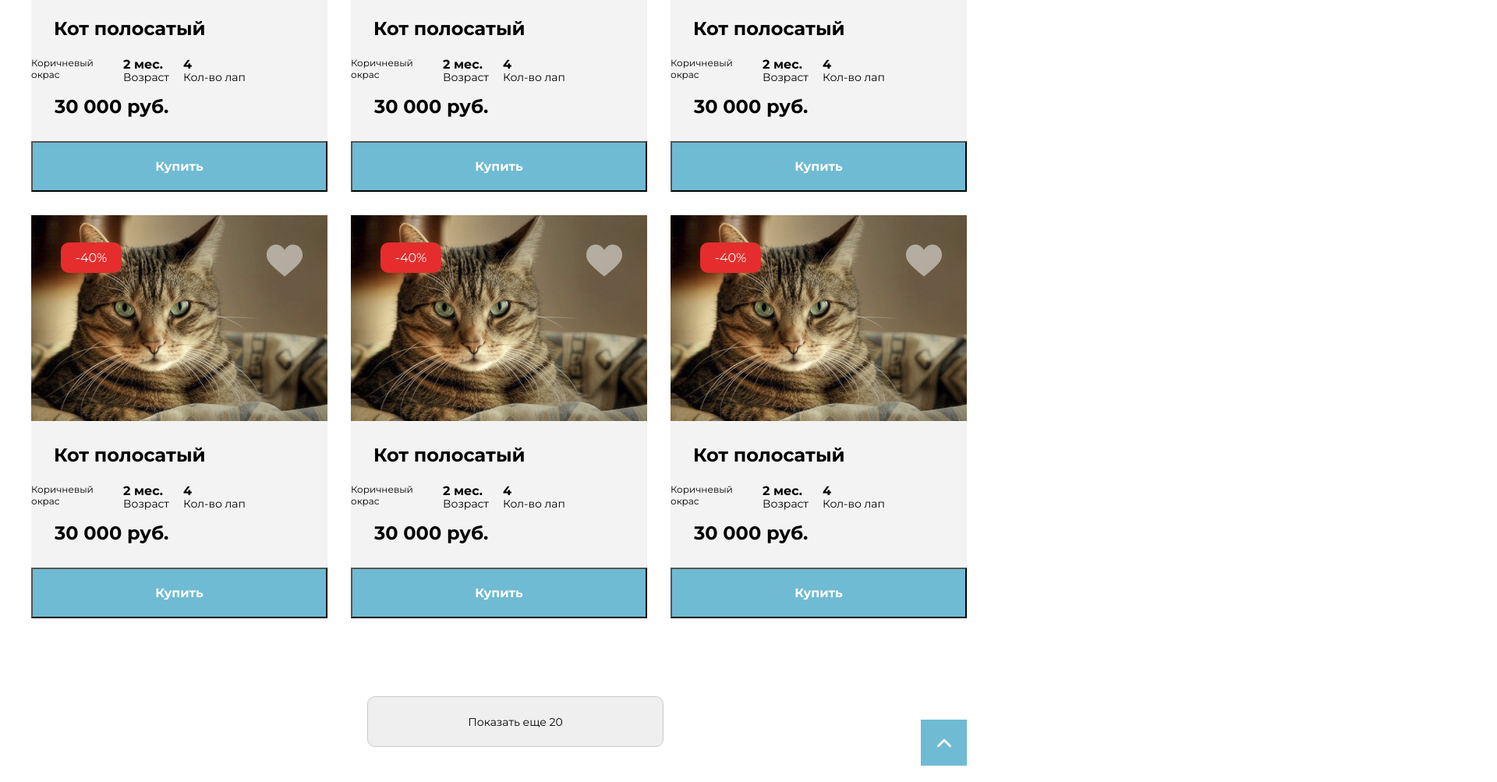
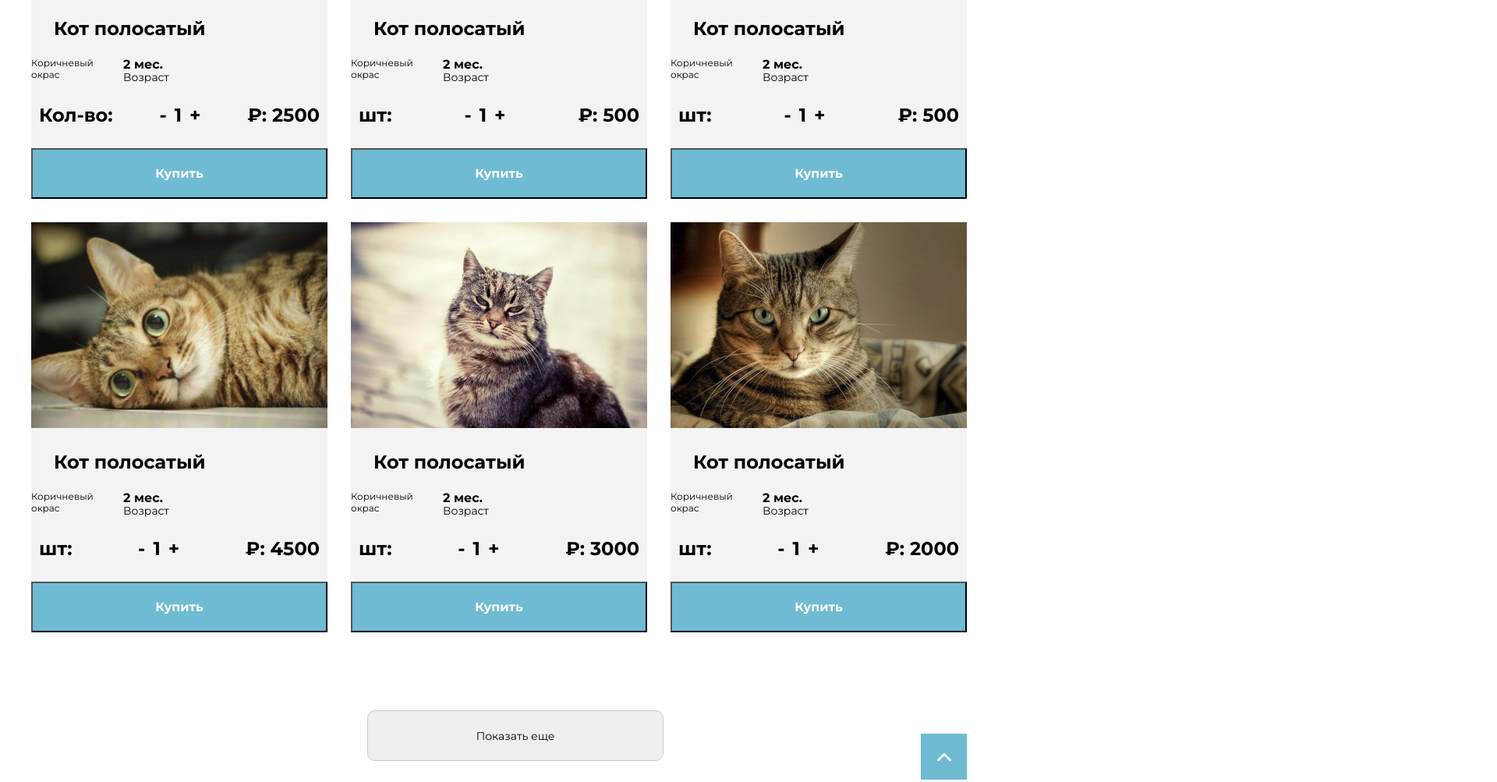
Before and after one commit to Batorov03/cat-s, a plain HTML site: page index.html in a window 1280 px wide. Shown: the part 620-1623 px from the top of the page at 78% size, 1920 px wide, since content can reach past the window. Drawn offline with Linux system fonts and the light colour scheme.

Commit message:
new commit

```diff
--- a/css/style.css
+++ b/css/style.css
@@ -16,7 +16,8 @@ body {
 }
 
 .overlay {
-	margin-left: 550px;
+
+	/* margin-left: 150px; */
 	width: 1440px;
 	height: 252px;
 	position: absolute;
@@ -106,6 +107,10 @@ svg {
 	cursor: pointer;
 }
 
+.span {
+	cursor: pointer;
+}
+
 .cards {
 	display: flex;
 	justify-content: space-between;
@@ -118,17 +123,14 @@ svg {
 	margin-bottom: 30px;
 }
 
-.card__inside {
-	position: relative;
-	background-image: url("/images/kot-1.png");
-	background-repeat: no-repeat;
-	background-size: cover;
+/* img {
+
 	width: 380px;
 	height: 264px;
 	display: flex;
 	justify-content: space-between;
 	padding: 35px 32px 0px 38px;
-}
+} */
 
 .discount__absolute {
 	/* position: absolute; */
@@ -155,8 +157,9 @@ svg {
 }
 
 .like:hover {
-	background: white;
+	background-color: white;
 }
+
 
 .card__name {
 	color: #000;
@@ -197,13 +200,47 @@ svg {
 
 .cash {
 	margin-top: 16px;
-	margin-bottom: 30px;
+	/* margin-bottom: 30px; */
 	margin-left: 30px;
 	font-size: 24px;
 	font-style: normal;
 	font-weight: 700;
 	line-height: normal;
 
+}
+
+.details {
+	display: flex;
+	align-items: center;
+	/* text-align: center; */
+	justify-content: space-between;
+	margin: 30px 10px;
+	font-weight: 700;
+	font-size: 24px;
+}
+
+.counter-wrapper {
+	display: flex;
+	/* justify-content: space-between; */
+	/* padding-left: 20px; */
+
+
+}
+
+.things {
+	/* padding-right: 15px; */
+}
+
+.items__control {
+	cursor: pointer;
+}
+
+.items__current {
+	padding: 0 10px;
+}
+
+.price {
+	/* padding-left: 50px; */
 }
 
 .buy {
--- a/index.html
+++ b/index.html
@@ -47,7 +47,7 @@
 		<div class="container">
 			<div class="section__sort">
 				<span> Сортировать по: </span>
-				<span> Цена
+				<span class="span"> Цена
 					<svg xmlns="http://www.w3.org/2000/svg" width="15" height="15" viewBox="0 0 15 15" fill="none">
 						<g clip-path="url(#clip0_5_152)">
 							<path
@@ -61,7 +61,7 @@
 						</defs>
 					</svg>
 				</span>
-				<span> Возрасту
+				<span class="span"> Возрасту
 					<svg xmlns="http://www.w3.org/2000/svg" width="15" height="15" viewBox="0 0 15 15" fill="none">
 						<g clip-path="url(#clip0_5_152)">
 							<path
@@ -79,11 +79,12 @@
 			<div class="cards">
 				<div class="card__item">
 					<div class="relative">
-						<div class="card__inside">
-							<div class="discount__absolute">-40%</div>
+						<div class="card" data-id="01">
+							<img src="./images/kot-1.png" alt="">
+							<!-- <div class="discount__absolute">-40%</div>
 							<div class="like">
 								<img src="images/like%201.png" alt="">
-							</div>
+							</div> -->
 						</div>
 
 					</div>
@@ -95,21 +96,30 @@
 							<div class="black">2 мес.</div>
 							<div>Возраст</div>
 						</div>
-						<div class="flex-col">
-							<div class="black">4</div>
-							<div>Кол-во лап</div>
+					</div>
+					<div class="details">
+						<div class="things">Кол-во:</div>
+
+						<div class="counter-wrapper">
+							<div class="items__control" data-action="minus">-</div>
+							<div class="items__current" data-counter>1</div>
+							<div class="items__control" data-action="plus">+</div>
+						</div>
+						<div class="price">
+							<div class="price__currency">₽: 2500 </div>
 						</div>
 					</div>
-					<h3 class="cash">30 000 руб.</h3>
+
 					<button class="buy">Купить</button>
 				</div>
 				<div class="card__item">
 					<div class="relative">
-						<div class="card__inside">
-							<div class="discount__absolute">-40%</div>
+						<div class="card" data-id="02">
+							<img src="./images/kot-2.png" alt="">
+							<!-- <div class="discount__absolute">-40%</div>
 							<div class="like">
 								<img src="images/like%201.png" alt="">
-							</div>
+							</div> -->
 						</div>
 
 					</div>
@@ -121,21 +131,32 @@
 							<div class="black">2 мес.</div>
 							<div>Возраст</div>
 						</div>
-						<div class="flex-col">
-							<div class="black">4</div>
-							<div>Кол-во лап</div>
+
+					</div>
+
+					<div class="details">
+						<div class="things">шт:</div>
+
+						<div class="counter-wrapper">
+							<div class="items__control" data-action="minus">-</div>
+							<div class="items__current" data-counter>1</div>
+							<div class="items__control" data-action="plus">+</div>
+						</div>
+						<div class="price">
+							<div class="price__currency">₽: 500 </div>
 						</div>
 					</div>
-					<h3 class="cash">30 000 руб.</h3>
+
 					<button class="buy">Купить</button>
 				</div>
 				<div class="card__item">
 					<div class="relative">
-						<div class="card__inside">
-							<div class="discount__absolute">-40%</div>
+						<div class="card" data-id="03">
+							<img src="./images/kot-3.png" alt="">
+							<!-- <div class="discount__absolute">-40%</div>
 							<div class="like">
 								<img src="images/like%201.png" alt="">
-							</div>
+							</div> -->
 						</div>
 
 					</div>
@@ -147,21 +168,31 @@
 							<div class="black">2 мес.</div>
 							<div>Возраст</div>
 						</div>
-						<div class="flex-col">
-							<div class="black">4</div>
-							<div>Кол-во лап</div>
+
+					</div>
+					<div class="details">
+						<div class="things">шт:</div>
+
+						<div class="counter-wrapper">
+							<div class="items__control" data-action="minus">-</div>
+							<div class="items__current" data-counter>1</div>
+							<div class="items__control" data-action="plus">+</div>
+						</div>
+						<div class="price">
+							<div class="price__currency">₽: 500 </div>
 						</div>
 					</div>
-					<h3 class="cash">30 000 руб.</h3>
+
 					<button class="buy">Купить</button>
 				</div>
 				<div class="card__item">
 					<div class="relative">
-						<div class="card__inside">
-							<div class="discount__absolute">-40%</div>
+						<div class="card" data-id="04">
+							<img src="./images/kot-2.png" alt="">
+							<!-- <div class="discount__absolute">-40%</div>
 							<div class="like">
 								<img src="images/like%201.png" alt="">
-							</div>
+							</div> -->
 						</div>
 
 					</div>
@@ -173,21 +204,29 @@
 							<div class="black">2 мес.</div>
 							<div>Возраст</div>
 						</div>
-						<div class="flex-col">
-							<div class="black">4</div>
-							<div>Кол-во лап</div>
+
+					</div>
+					<div class="details">
+						<div class="things">шт:</div>
+
+						<div class="counter-wrapper">
+							<div class="items__control" data-action="minus">-</div>
+							<div class="items__current" data-counter>1</div>
+							<div class="items__control" data-action="plus">+</div>
 						</div>
-					</div>
-					<h3 class="cash">30 000 руб.</h3>
-					<button class="buy">Купить</button>
+						<div class="price">
+							<div class="price__currency">₽: 4500 </div>
+						</div>
+					</div> <button class="buy">Купить</button>
 				</div>
 				<div class="card__item">
 					<div class="relative">
-						<div class="card__inside">
-							<div class="discount__absolute">-40%</div>
+						<div class="card" data-id="05">
+							<img src="./images/kot-3.png" alt="">
+							<!-- <div class="discount__absolute">-40%</div>
 							<div class="like">
 								<img src="images/like%201.png" alt="">
-							</div>
+							</div> -->
 						</div>
 
 					</div>
@@ -199,21 +238,29 @@
 							<div class="black">2 мес.</div>
 							<div>Возраст</div>
 						</div>
-						<div class="flex-col">
-							<div class="black">4</div>
-							<div>Кол-во лап</div>
+
+					</div>
+					<div class="details">
+						<div class="things">шт:</div>
+
+						<div class="counter-wrapper">
+							<div class="items__control" data-action="minus">-</div>
+							<div class="items__current" data-counter>1</div>
+							<div class="items__control" data-action="plus">+</div>
 						</div>
-					</div>
-					<h3 class="cash">30 000 руб.</h3>
-					<button class="buy">Купить</button>
+						<div class="price">
+							<div class="price__currency">₽: 3000 </div>
+						</div>
+					</div> <button class="buy">Купить</button>
 				</div>
 				<div class="card__item">
 					<div class="relative">
-						<div class="card__inside">
-							<div class="discount__absolute">-40%</div>
+						<div class="card" data-id="06">
+							<img src="./images/kot-1.png" alt="">
+							<!-- <div class="discount__absolute">-40%</div>
 							<div class="like">
 								<img src="images/like%201.png" alt="">
-							</div>
+							</div> -->
 						</div>
 
 					</div>
@@ -225,18 +272,25 @@
 							<div class="black">2 мес.</div>
 							<div>Возраст</div>
 						</div>
-						<div class="flex-col">
-							<div class="black">4</div>
-							<div>Кол-во лап</div>
+
+					</div>
+					<div class="details">
+						<div class="things">шт:</div>
+
+						<div class="counter-wrapper">
+							<div class="items__control" data-action="minus">-</div>
+							<div class="items__current" data-counter>1</div>
+							<div class="items__control" data-action="plus">+</div>
 						</div>
-					</div>
-					<h3 class="cash">30 000 руб.</h3>
-					<button class="buy">Купить</button>
+						<div class="price">
+							<div class="price__currency">₽: 2000 </div>
+						</div>
+					</div> <button class="buy">Купить</button>
 				</div>
 			</div>
 
 			<div class="about">
-				<button class="button">Показать еще 20
+				<button class="button">Показать еще
 				</button>
 				<div class="svg">
 					<svg xmlns="http://www.w3.org/2000/svg" width="18" height="18" viewBox="0 0 18 18" fill="none">
@@ -275,6 +329,7 @@
 		</div>
 
 	</footer>
+	<script src="./main.js"></script>
 </body>
 
 </html>
--- /dev/null
+++ b/main.js
@@ -0,0 +1,31 @@
+window.addEventListener('click', function (event) {
+
+	// Объявляем переменную для счетчика
+	let counter;
+
+	// Проверяем клик строго по кнопкам Плюс либо Минус
+	if (event.target.dataset.action === 'plus' || event.target.dataset.action === 'minus') {
+		// Находим обертку счетчика
+		const counterWrapper = event.target.closest('.counter-wrapper');
+		// Находим див с числом счетчика
+		counter = counterWrapper.querySelector('[data-counter]');
+	}
+
+	// Проверяем является ли элемент по которому был совершен клик кнопкой Плюс
+	if (event.target.dataset.action === 'plus') {
+
+		if (parseInt(counter.innerText) < 3) {
+			counter.innerText = ++counter.innerText;
+		}
+	}
+
+	// Проверяем является ли элемент по которому был совершен клик кнопкой Минус
+	if (event.target.dataset.action === 'minus') {
+
+		// Проверяем чтобы счетчик был больше 1
+		if (parseInt(counter.innerText) > 1) {
+			// Изменяем текст в счетчике уменьшая его на 1
+			counter.innerText = --counter.innerText;
+		}
+	}
+})
```
